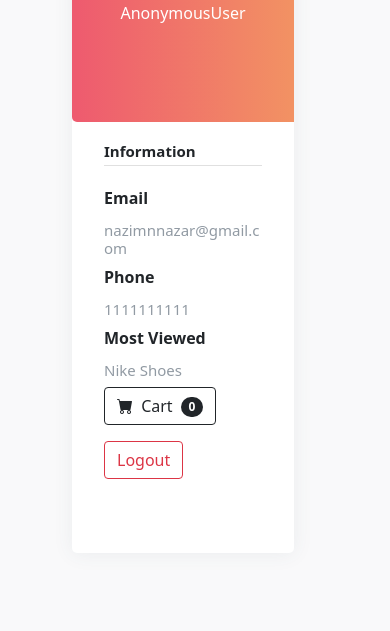
After one commit to nazimnnazar/Ecom-LARO_SHOPY, a Django app: page /accounts/profile/ in a window 390 px wide. The commit adds this page. Shown: the part 485-1116 px from the top of the page. Run offline with Django 4.2, Linux system fonts and the light colour scheme; parts of the project's set-up code (start-up, migrations or seed data) failed here and were passed over; some libraries are stand-ins or nearby versions.

Commit message:
Profile added

```diff
--- a/accounts/urls.py
+++ b/accounts/urls.py
@@ -5,4 +5,5 @@ urlpatterns = [
     path('register/',views.register,name='register'),
     path('signin/',views.signin,name='signin'),
     path('logout/',views.logoutuser,name='logout'),
+    path('profile/',views.profile,name='profile'),
 ]
--- a/accounts/views.py
+++ b/accounts/views.py
@@ -31,3 +31,6 @@ def signin(request):
 def logoutuser(request):
     logout(request)
     return redirect('signin')
+
+def profile(request):
+    return render(request,'profile.html')
--- a/templates/base.html
+++ b/templates/base.html
@@ -1,6 +1,20 @@
+{% load static %}
+<link rel="icon" type="image/x-icon" href="{% static 'codered/assets/favicon.ico' %}" />
+<!-- Bootstrap icons-->
+<link href="https://cdn.jsdelivr.net/npm/bootstrap-icons@1.5.0/font/bootstrap-icons.css" rel="stylesheet" />
+<!-- Core theme CSS (includes Bootstrap)-->
+<link href="{% static 'codered/css/styles.css' %}" rel="stylesheet" />
+<!-- person -->
+<link rel="stylesheet" href="https://fonts.googleapis.com/icon?family=Material+Icons">
+
 <style>
     .hello-msg{
         font-size: 20px;
+        color: rgb(0, 0, 0);
+        margin-right:20px;
+    }
+    .material-icons {
+        vertical-align:-1400%;
         color: rgb(0, 0, 0);
         margin-right:20px;
     }
@@ -13,12 +27,16 @@
             <ul class="navbar-nav me-auto mb-2 mb-lg-0 ms-lg-4">
                 <li class="nav-item"><a class="nav-link active" aria-current="page" href="/">Home</a></li>
             </ul>
+            <!-- <ul class="navbar-nav me-auto mb-2 mb-lg-0 ms-lg-4">
+                <li class="nav-item"><a class="nav-link active" aria-current="page" href="{% url 'profile' %}">Profile</a></li>
+            </ul> -->
 
-            <span class="hello-msg">Hello {{request.user}}</span>
+            <!-- <span class="hello-msg">Hello {{request.user}}</span> -->
+
+            <a href="{% url 'profile' %}" class="material-icons">person</a>
             <a href="{% url 'logout' %}" class="btn btn-outline-danger" role="button" aria-pressed="true">
                 Logout
             </a>
-
             <!-- cart================================================= -->
             <!-- <form class="d-flex">
                 <button class="btn btn-outline-dark" type="submit">
--- a/templates/product.html
+++ b/templates/product.html
@@ -10,11 +10,7 @@
         <meta name="author" content="" />
         <title>ShoesKart</title>
         <!-- Favicon-->
-        <link rel="icon" type="image/x-icon" href="{% static 'codered/assets/favicon.ico' %}" />
-        <!-- Bootstrap icons-->
-        <link href="https://cdn.jsdelivr.net/npm/bootstrap-icons@1.5.0/font/bootstrap-icons.css" rel="stylesheet" />
-        <!-- Core theme CSS (includes Bootstrap)-->
-        <link href="{% static 'codered/css/styles.css' %}" rel="stylesheet" />
+
     </head>
     <body>
         <header class="bg-dark py-5">
--- /dev/null
+++ b/templates/profile.html
@@ -0,0 +1,212 @@
+{% extends 'base.html' %}
+{% load static %}
+{% block content %}
+
+<style>
+    body {
+    background-color: #f9f9fa
+}
+
+.padding {
+    padding: 3rem !important
+}
+
+.user-card-full {
+    overflow: hidden;
+}
+
+.card {
+    border-radius: 5px;
+    -webkit-box-shadow: 0 1px 20px 0 rgba(69,90,100,0.08);
+    box-shadow: 0 1px 20px 0 rgba(69,90,100,0.08);
+    border: none;
+    margin-bottom: 30px;
+}
+
+.m-r-0 {
+    margin-right: 0px;
+}
+
+.m-l-0 {
+    margin-left: 0px;
+}
+
+.user-card-full .user-profile {
+    border-radius: 5px 0 0 5px;
+}
+
+.bg-c-lite-green {
+        background: -webkit-gradient(linear, left top, right top, from(#f29263), to(#ee5a6f));
+    background: linear-gradient(to right, #ee5a6f, #f29263);
+}
+
+.user-profile {
+    padding: 60px 0;
+}
+
+.card-block {
+    padding: 1.25rem;
+}
+
+.m-b-25 {
+    margin-bottom: 2px;
+}
+
+.img-radius {
+    border-radius: 5px;
+}
+
+
+
+h6 {
+    font-size: 15px;
+}
+
+.card .card-block p {
+    line-height: 25px;
+}
+
+@media only screen and (min-width: 1400px){
+p {
+    font-size: 14px;
+}
+}
+
+.card-block {
+    padding: 1.25rem;
+}
+
+.b-b-default {
+    border-bottom: 1px solid #e0e0e0;
+}
+
+.m-b-20 {
+    margin-bottom: 20px;
+}
+
+.p-b-5 {
+    padding-bottom: 5px !important;
+}
+
+.card .card-block p {
+    line-height: 25px;
+}
+
+.m-b-10 {
+    margin-bottom: 10px;
+}
+
+.text-muted {
+    color: #919aa3 !important;
+}
+
+.b-b-default {
+    border-bottom: 1px solid #e0e0e0;
+}
+
+.f-w-600 {
+    font-weight: 600;
+}
+
+.m-b-20 {
+    margin-bottom: 20px;
+}
+
+.m-t-40 {
+    margin-top: 20px;
+}
+
+.p-b-5 {
+    padding-bottom: 5px !important;
+}
+
+.m-b-10 {
+    margin-bottom: 10px;
+}
+
+.m-t-40 {
+    margin-top: 20px;
+}
+
+.user-card-full .social-link li {
+    display: inline-block;
+}
+
+.user-card-full .social-link li a {
+    font-size: 20px;
+    margin: 0 10px 0 0;
+    -webkit-transition: all 0.3s ease-in-out;
+    transition: all 0.3s ease-in-out;
+}
+
+
+
+</style>
+
+
+
+<div class="page-content page-container" id="page-content">
+    <div class="padding">
+        <div class="row container d-flex justify-content-center">
+<div class="col-xl-6 col-md-12">
+    <div class="card user-card-full">
+        <div class="row m-l-0 m-r-0">
+            <div class="col-sm-4 bg-c-lite-green user-profile">
+                <div class="card-block text-center text-white">
+                    <div class="m-b-25">
+                        <img src="https://img.icons8.com/bubbles/100/000000/user.png" class="img-radius" alt="User-Profile-Image">
+                    </div>
+                    <!-- <h6 class="f-w-600">{{request.user}}</h6> -->
+                    <p>{{request.user}}</p>
+                    <i class=" mdi mdi-square-edit-outline feather icon-edit m-t-10 f-16"></i>
+                </div>
+            </div>
+            <div class="col-sm-8">
+                <div class="card-block">
+                    <h6 class="m-b-20 p-b-5 b-b-default f-w-600">Information</h6>
+                    <div class="row">
+                        <div class="col-sm-6">
+                            <p class="m-b-10 f-w-600">Email</p>
+                            <h6 class="text-muted f-w-400">nazimnnazar@gmail.com</h6>
+                        </div>
+                        <div class="col-sm-6">
+                            <p class="m-b-10 f-w-600">Phone</p>
+                            <h6 class="text-muted f-w-400">1111111111</h6>
+                        </div>
+                    </div>
+                    <!-- <h6 class="m-b-20 m-t-40 p-b-5 b-b-default f-w-600">Projects</h6> -->
+                    <div class="row">
+                        <!-- <div class="col-sm-6">
+                            <p class="m-b-10 f-w-600">Recent</p>
+                            <h6 class="text-muted f-w-400">Sam Disuja</h6>
+                        </div> -->
+                        <div class="col-sm-6">
+                            <p class="m-b-10 f-w-600">Most Viewed</p>
+                            <h6 class="text-muted f-w-400">Nike Shoes</h6>
+                        </div>
+                    </div>
+                    <form class="d-flex">
+                        <button class="btn btn-outline-dark" type="submit">
+                            <i class="bi-cart-fill me-1"></i>
+                            Cart
+                            <span class="badge bg-dark text-white ms-1 rounded-pill">0</span>
+
+                        </button>
+                    </form>
+                    <a href="{% url 'logout' %}" class="btn btn-outline-danger" role="button" aria-pressed="true">
+                        Logout
+                    </a>
+                    <ul class="social-link list-unstyled m-t-40 m-b-10">
+                        <li><a href="#!" data-toggle="tooltip" data-placement="bottom" title="" data-original-title="facebook" data-abc="true"><i class="mdi mdi-facebook feather icon-facebook facebook" aria-hidden="true"></i></a></li>
+                        <li><a href="#!" data-toggle="tooltip" data-placement="bottom" title="" data-original-title="twitter" data-abc="true"><i class="mdi mdi-twitter feather icon-twitter twitter" aria-hidden="true"></i></a></li>
+                        <li><a href="#!" data-toggle="tooltip" data-placement="bottom" title="" data-original-title="instagram" data-abc="true"><i class="mdi mdi-instagram feather icon-instagram instagram" aria-hidden="true"></i></a></li>
+                    </ul>
+                </div>
+            </div>
+        </div>
+    </div>
+</div>
+ </div>
+    </div>
+</div>
+{% endblock %}
--- a/templates/register.html
+++ b/templates/register.html
@@ -79,7 +79,7 @@
 				<div class="d-flex justify-content-center form_container">
 
 					<form method="POST" action="">
-            {% csrf_token %}
+                        {% csrf_token %}
 						<div class="input-group mb-3">
 							<div class="input-group-append">
 								<span class="input-group-text"><i class="fas fa-user"></i></span>
@@ -90,7 +90,7 @@
 							<div class="input-group-append">
 								<span class="input-group-text"><i class="fas fa-envelope-square"></i></span>
 							</div>
-              {{form.email}}
+                           {{form.email}}
 						</div>
 						<div class="input-group mb-2">
 							<div class="input-group-append">
```
Also changed, not shown: db.sqlite3.
